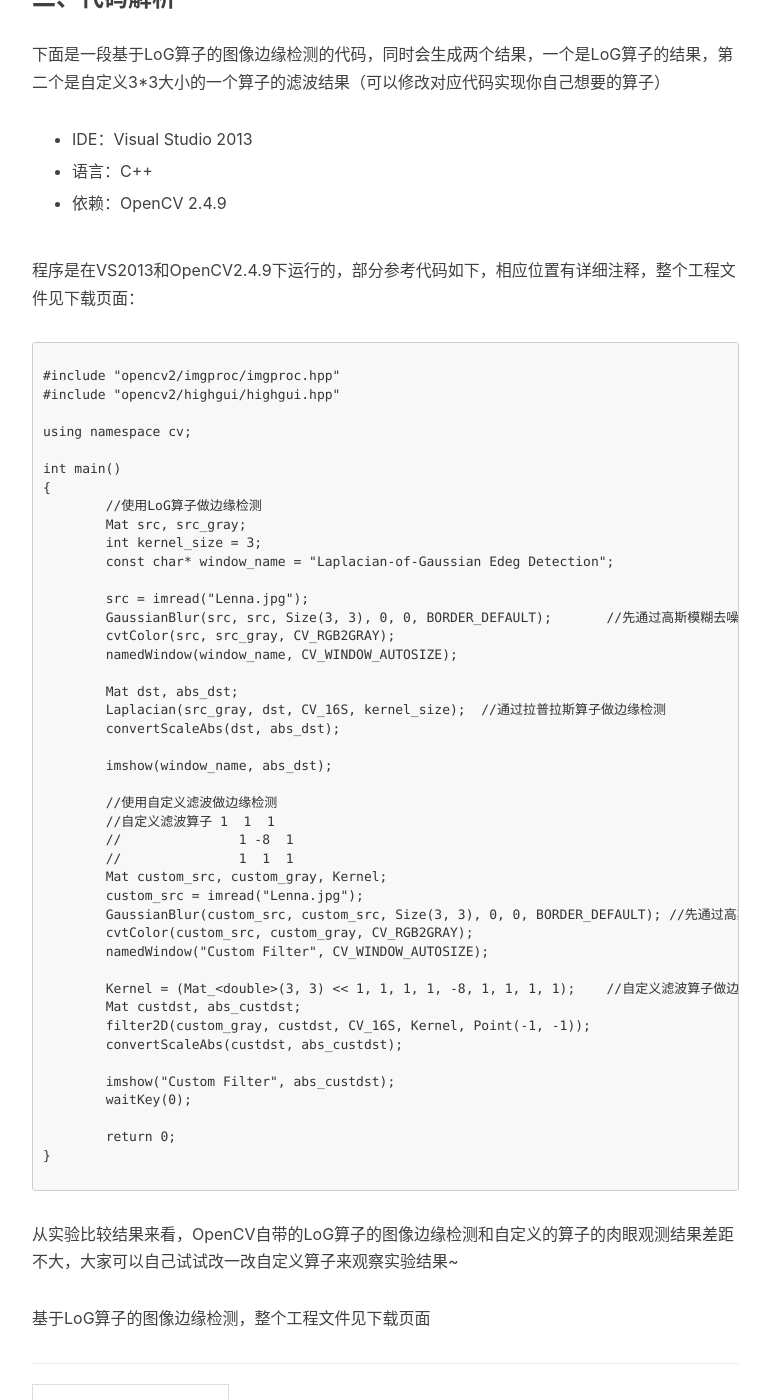
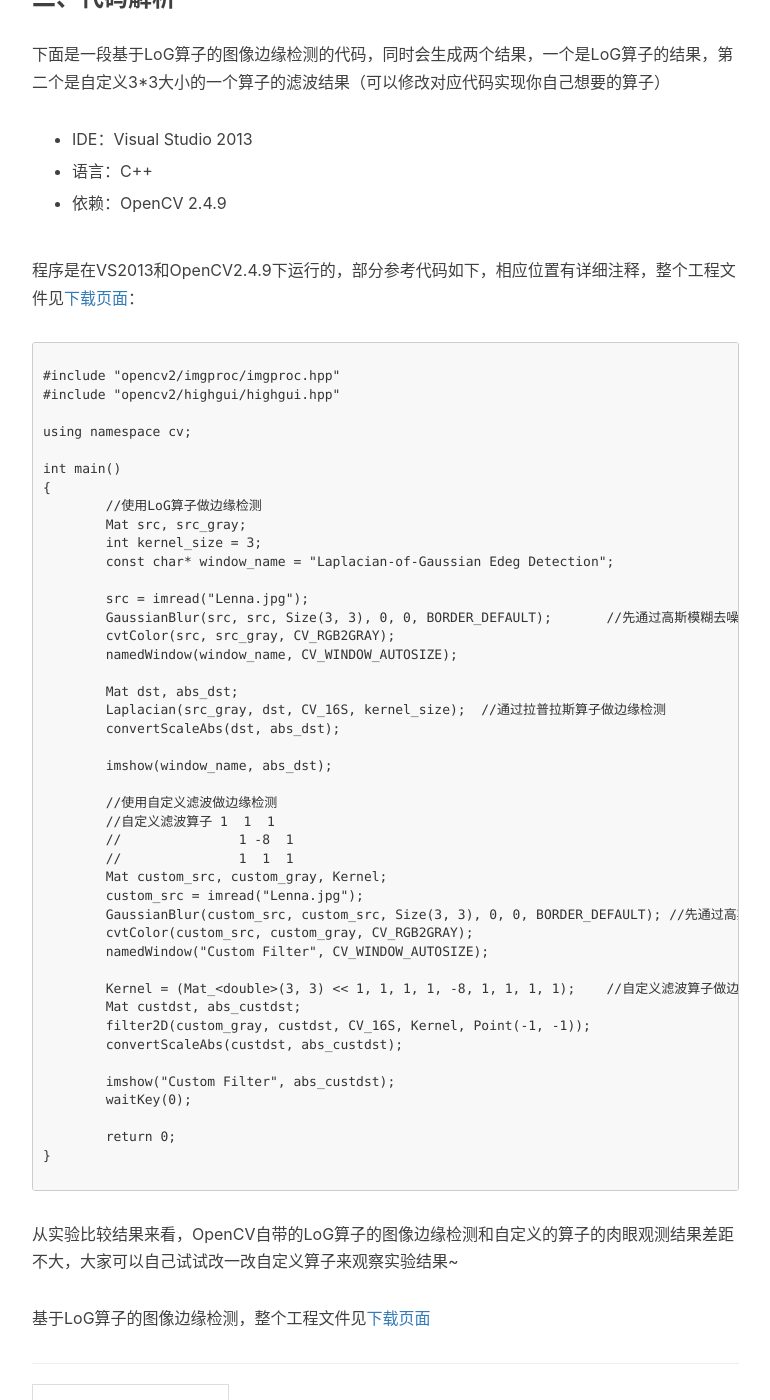
Before and after one commit to primetong/primetong.github.io, a Jekyll site: the page built from _posts/2018-03-27-opencv-log-edge-detection.markdown, in a window 1280 px wide and 1400 px high, scrolled down 4609 px. Shown: the whole window, without its empty margins (233-1003 px from the left). Built offline with Jekyll 4.4.1, drawn with Linux system fonts in a browser that asks for light colours; nearby versions of some CDN libraries; comment, search, counter and statistics services are not loaded; part of the change alters nothing that is shown.

````diff
--- a/_posts/2018-03-27-opencv-log-edge-detection.markdown
+++ b/_posts/2018-03-27-opencv-log-edge-detection.markdown
@@ -68,7 +68,7 @@ LoG算子到中心的距离与位置加权系数的关系曲线象墨西哥草
 
 * 依赖：OpenCV 2.4.9
 
-程序是在VS2013和OpenCV2.4.9下运行的，部分参考代码如下，相应位置有详细注释，整个工程文件见下载页面：
+程序是在VS2013和OpenCV2.4.9下运行的，部分参考代码如下，相应位置有详细注释，整个工程文件见[下载页面](https://github.com/primetong/LearningCollectionOfWitt/tree/master/2017.DigitalImageProcessing/LoGEdgeDetection)：
 
 ```
 
@@ -120,4 +120,4 @@ int main()
 
 从实验比较结果来看，OpenCV自带的LoG算子的图像边缘检测和自定义的算子的肉眼观测结果差距不大，大家可以自己试试改一改自定义算子来观察实验结果~
 
-基于LoG算子的图像边缘检测，整个工程文件见下载页面
+基于LoG算子的图像边缘检测，整个工程文件见[下载页面](https://github.com/primetong/LearningCollectionOfWitt/tree/master/2017.DigitalImageProcessing/LoGEdgeDetection)
````
